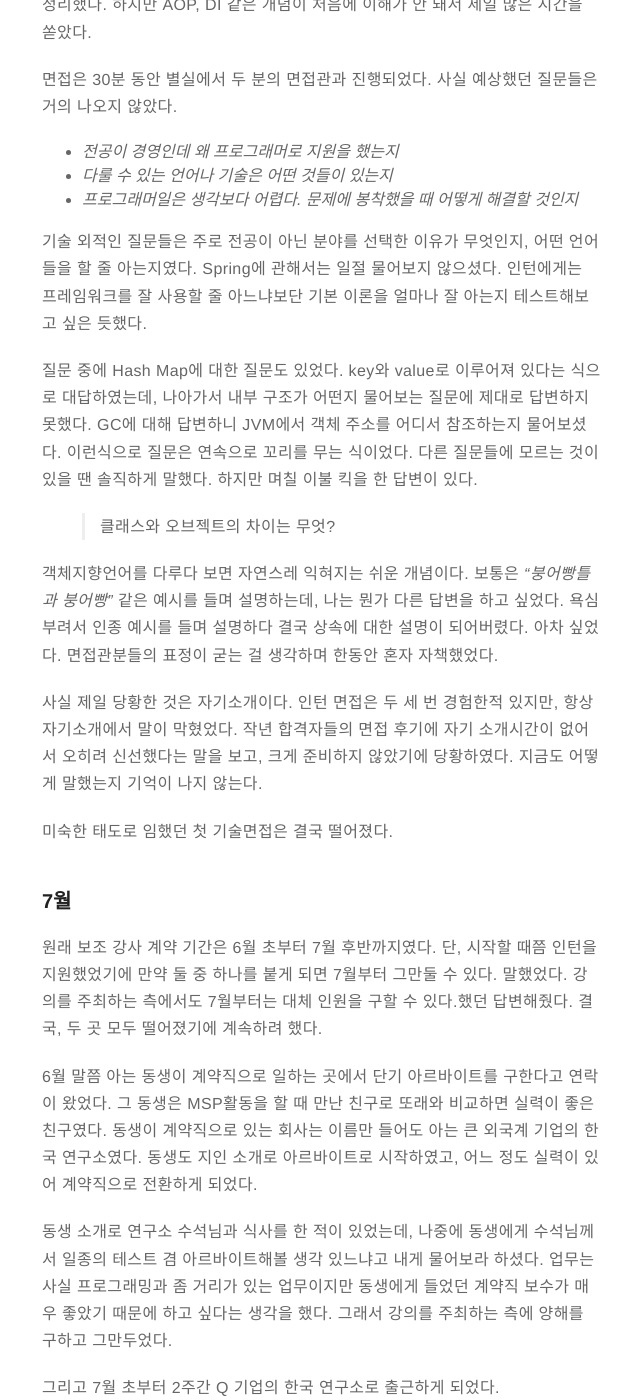
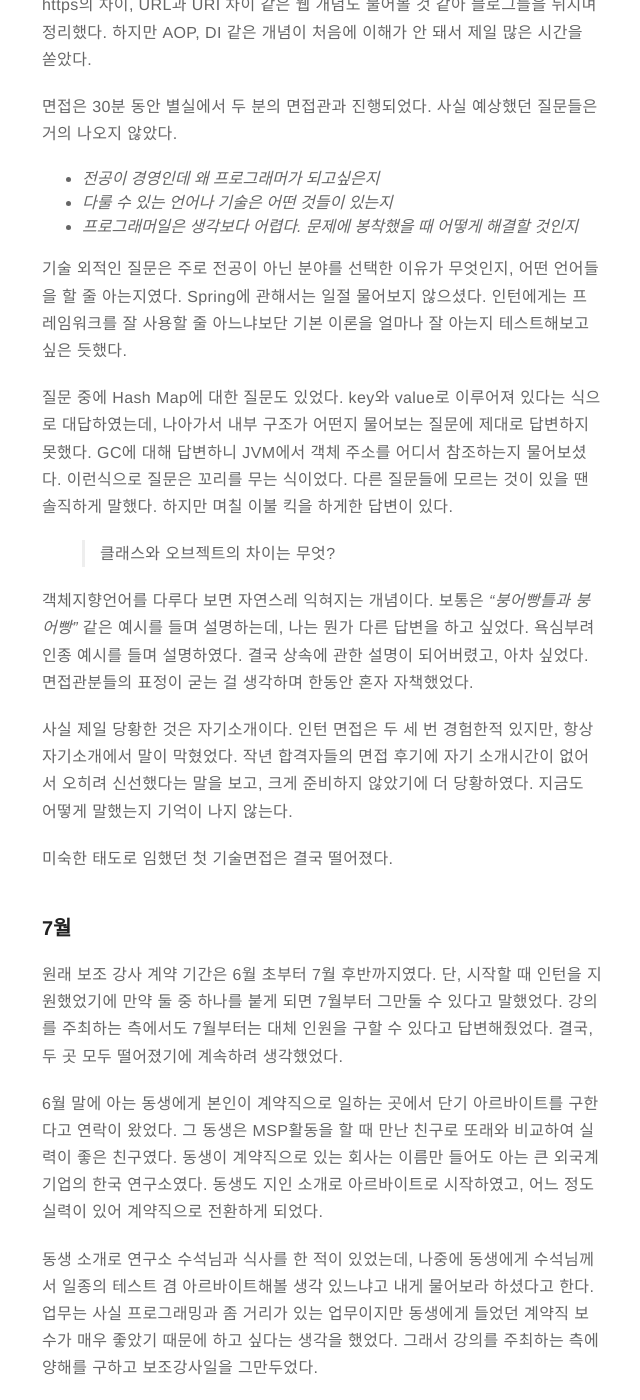
Before and after one commit to Sehun-Kim/blog, a Jekyll site: the page built from _posts/2018-07-27-mind2.markdown, in a window 1280 px wide and 1400 px high, scrolled down 3876 px. Shown: the whole window, without its empty margins (318-958 px from the left). Built offline with Jekyll 4.4.1, drawn with Linux system fonts in a browser that asks for light colours; comment, search, counter and statistics services are not loaded; some of the changed text lies outside the part shown.

Commit message:
mind2 modified

````diff
--- a/_posts/2018-07-24-mind1.markdown
+++ b/_posts/2018-07-24-mind1.markdown
@@ -16,7 +16,7 @@
 ---
 
 # 나를 돌아보기
-2018년은 본격적인 프로그래밍 공부와 취준이라는 타이틀이 붙은 한 해이다. 부끄럽게도 현재 나는 아무것도 이루지 못했지만, 새로운 시작을 위해 지금까지의 일들을 정리해 보고자한다. 그 전에 처음 프로그래밍을 배워야겠다고 생각하게 된 계기를 짚어야 할 듯하다.
+2018년은 본격적으로 프로그래밍 공부를 하고 취업준비를 하겠다는 거창한 타이틀이 붙은 해이다. 부끄럽게도 현재 나는 아무것도 이루지 못했지만, 새로운 시작을 위해 지금까지의 일들을 정리해 보려한다. 그 전에 처음 프로그래밍을 배워야겠다고 생각하게 된 계기를 짚어야 할 듯하다.
 
 ## 프로그래밍을 배우게 된 계기
 나는 경영학부생이다. 사실 처음 학과를 선택할 때 취업이 잘된다는 말만 듣고 선택했다. 지금과 달리 10년도와 11년도엔 상경계열이 인기 있었다. 별 생각없이 학교생활을 하다. 군대를 다녀오니 군대뽕에 취해 취업보단 창업이 하고 싶어졌다.
--- a/_posts/2018-07-27-mind2.markdown
+++ b/_posts/2018-07-27-mind2.markdown
@@ -35,33 +35,33 @@
 
 ### 1, 2월
 
-일단 나는 더 배우고 싶었다. 학교에서 배운 것은 기초 JAVA 문법, 운영체제, 유닉스, 자료구조가 전부였고, 주도적으로 개발에 참여한 프로젝트는 맨 처음 만든 강의평가사이트뿐이었다.
+일단 나는 더 배우고 싶었다. 학교에서 배운 것은 기초 JAVA 문법, 운영체제, 유닉스, 자료구조가 전부였다. 또 주도적으로 개발한 프로젝트는 맨 처음 만든 강의평가사이트뿐이었다.
 
-그래서 6개월 동안 교육 기간을 가진다는 모 SI 대기업의 인턴과 모 게임회사에서 진행하는 코딩캠프를 야심 차게 지원하였다. 하지만 두 곳 모두 당연하게 서류에서 바로 탈락하였다. 이대론 아무것도 못 할 것 같아, 가산에 있는 모 국비지원학원에 다니게 되었다. 국비지원학원에 다니게 된 이유는 세 가지다.
+그래서 6개월 동안 교육 기간을 가진다는 모 SI 대기업의 인턴과 모 게임회사에서 진행하는 코딩캠프를 야심 차게 지원하였다. 하지만 두 곳 모두 당연하게 서류에서 탈락하였다. 이대론 아무것도 못 할 것 같아, 가산에 있는 모 국비지원학원에 다니게 되었다. 국비지원학원에 다니게 된 이유는 세 가지다.
 
 1. JAVA와 Spring을 가르쳐준다.
 2. 학비가 들지 않는다.
 3. 정기적으로 생활비를 받을 수 있다.
 
-일단 유료학원은 가격이 너무 비쌌기에 피했다. 또 많은 대기업이 JAVA와 Spring을 쓴다는 이야길 들었기에, Spring을 배우고 싶었다. 집에 여유가 없었기에 생활비를 받으면서 학비도 들지 않는 국비지원이 최고의 선택이었다.
+일단 유료학원은 가격이 너무 비쌌기에 피했다. 또 많은 대기업이 JAVA와 Spring을 쓴다는 이야길 들었기에, Spring을 배우고 싶었다. 집엔 여유가 없었기에 생활비를 받으면서 학비도 들지 않는 국비지원학원이 당시 최고의 선택이었다.
 
 나는 1월 말부터 학원에 다니기 시작했다. 해당 반의 수강생 대부분이 전공자들이었고, 나를 포함한 세 명 정도가 비전공자였다.
 
-처음엔 기대감이 컸다. 학부의 이론수업 말고 전문가에게 프로젝트를 만들기 위한 수업은 들을 기회가 처음이었기에 더 그랬던 것 같다. 하지만 몇 주가 지나기도 전에 그 기대는 실망으로 바뀌었다.
+처음에는 기대감이 컸다. 학부의 이론수업 말고 실무를 겪은 전문가에게 듣는 수업은 처음이었기에 더 그랬던 것 같다. 하지만 몇 주가 지나고 그 기대는 실망으로 바뀌었다.
 
-절반의 학생들은 의욕이 없었고, 강사님은 대학원 준비로 수업에 열정이 없었다. 강사는 다수 학생들의 수준은 고려하지 않고 남은 시간이 별로 없다는 말만 하며 진도를 나갔다. 항상 강사님 혼자 설명하고 바로 응용문제를 내주고, 수업시간의 절반 이상을 자습 명목으로 방치했었다. 자습시간 동안 강사님은 항상 대학원 과제를 하고 있었다.
+절반 이상의 학생들은 의욕이 없었고, 강사님은 대학원 준비로 수업에 열정이 없었다. 강사는 다수의 학생들의 수준은 고려하지 않고 종강까지 남은 시간이 별로 없다는 말만 하며 빠르게 진도를 뺐다. 항상 강사님 혼자 말하고 바로 응용문제를 내주었다. 하루 수업시간의 절반을 자습 명목으로 방치하였다. 자습시간 동안 강사님은 항상 대학원 과제를 했다.
 
-물론 프로그래밍을 배울 때 혼자 만들어보는 시간은 중요하다. 내게 초반 내용은 익숙한 부분이었고, 응용한 문제도 간단한 편이었다. 하지만 대부분 학생들은 수업을 따라오기 힘들어했다. 강사님은 학생들의 질문에는 책을 보고 찾아보거나 옆자리 짝에 물어보라고 대답했다. 모든 국비지원강의가 이렇지 않겠지만, 굉장히 실망했었다. 이대로 가면 남들보다 앞서가기보단 뒤처질 것 같다는 두려움이 생겼다.
+물론 프로그래밍을 배울 때 혼자 만들어보는 시간은 중요하다. 내게 초반 내용은 익숙한 부분이었고, 응용한 문제도 간단한 편이었다. 하지만 대부분 학생들은 수업을 따라오기 힘들어했다. 강사님은 학생들의 질문에 책을 보고 찾아보거나 옆자리 짝에 물어보라고 대답했다. 모든 국비지원강의가 이렇지 않겠지만, 굉장히 실망했었다. 이대로 가면 남들보다 앞서가기보단 뒤처질 것 같다는 두려움이 생겼다.
 
 나는 JAVA 수업이 끝난 2월 말에 학원을 그만두었다. 사실 학원과 강의에 대한 실망도 컸지만, 당시 개인적으로 멘탈이 흔들릴 일이 있어서 새롭게 시작하고 싶었다. 지금도 해당 학원을 그만둔 것은 후회하지 않는다. 다만 이후 시간을 알차게 보내지 못한 것이 아쉽다.
 
 ### 3, 4, 5월
 
-우발적으로 학원을 그만두고 지난해 교내 프로그래밍 교육 동아리 활동을 같이했던 전공자 친구와 연락을 했다. 그 친구도 나와 같은 입장에서 취업을 준비하고 있었다. 다만 그 친구는 전공자라서 학교에서 Spring을 배우고 이미 수업으로 프로젝트를 해본 경험이 있었다.
+우발적으로 학원을 그만두고, 17년도에 교내 프로그래밍 교육 동아리 활동을 같이했던 전공자 친구와 연락을 했다. 그 친구도 나와 같은 입장에서 취업준비를하고 있었다. 다만 그 친구는 전공자라 학교에서 Spring을 배우고 프로젝트를 해본 경험이 있었다.
 
-나는 그 친구의 동기와 선배가 사는 자취방으로 출근해서 공부하기 시작했다. 친구의 동기는 N 포털에 이미 취업하여 일을 하고 있었다. 친구의 선배도 큰 쇼핑몰의 전산팀에서 근무하였기 때문에 낮에는 집이 비어있었다. 우리는 빈 자취방을 공부방처럼 사용했다.
+나는 그 친구의 동기와 선배가 사는 자취방에 가서 공부하기 시작했다. 친구의 동기는 N 포털에 이미 취업하여 일을 하고 있었다. 친구의 선배도 대형 쇼핑몰 전산팀에 근무하였기 때문에 낮에는 집이 비어있었다. 우리는 빈 자취방을 공부방처럼 사용했다.
 
-나는 5월에 있을 N 포털이 대학생 인턴을 뽑기 위해 진행하는 해커톤에 지원하기 위해 Spring으로 프로젝트를 만들 준비를 했다. 해당 해커톤으로 친구의 동기가 N 포털에 입사하였기에, 친구의 동기가 해커톤에 지원할 때 만들 프로젝트의 큰 틀을 짜주었다.
+우린 5월에 있을 N 포털이 대학생 인턴을 뽑기 위해 진행하는 해커톤에 지원하기 위해 Spring으로 프로젝트를 만들 준비를 했다. 해당 해커톤으로 친구의 동기가 N 포털에 입사하였기에, 친구의 동기가 해커톤에 지원할 때 만들 프로젝트의 큰 틀을 짜주었다.
 
 ```
 - 클라이언트들은 서버에 개별적으로 필요한 만큼의 데이터를 요청한다.
@@ -69,23 +69,22 @@
 - 각 클라이언트는 요청을 비 동기적으로 보낸다.
 - 서버는 요청을 각각의 API 서버로 분배하여 처리한다.
 ```
+우린 같은 내용의 프로젝트를 따로 개발하였다. 같이 시작한 친구는 이미 Spring을 다룰 줄 알기에 바로 개발을 시작했고, 난 인프런에서 JSP부터 Spring까지 기초 강의를 들었다.
 
-같이 시작할 친구는 이미 Spring을 다룰 줄 알기에 바로 개발을 시작했고, 난 인프런에서 JSP부터 Spring까지 기초 강의를 들었다.
-
-친구보단 한 달 반 정도 늦게 프로젝트를 만들기 시작했다. Spring은 Rails처럼 MVC 패턴을 가진 프레임워크다. 하지만 내부 로직을 정확히 몰라도 사용할 수 있던 Rails와 달리 Spring은 세팅부터 하나하나 까다로운 게 많았다.
+나는 친구보다 한 달 반 정도 늦게 프로젝트를 만들기 시작했다. Spring은 Rails처럼 MVC 패턴을 가진 프레임워크다. 하지만 내부 로직을 정확히 모르고 사용해도 별 문제 없었던 Rails와 달리 Spring은 세팅부터 하나하나 까다로운 게 많았다.
 
 해커톤에 지원하는 시기가 왔을 때쯤 기본적인 기능은 모두 완성하였다. 친구는 기본 기능 이외에도 추가적인 부분까지 구현하였다. 결과적으로 나는 떨어졌고, 친구는 붙어서 해커톤 행사에 다녀왔다. 떨어진 이유를 생각해 보면 요구하는 문항에 모두 자신 없게 답변을 작성했었다. 실제로 해보지 않은 것들이었지만, 비슷한 거라도 어떻게든 엮었어야 했는데 너무 양심적으로 쓴 듯하다.
 
 이 시기쯤 블로그의 필요성을 느끼고 블로그를 만들었다. 하지만 프로그래머스의 알고리즘 문제풀이 두 개를 끝으로 어떠한 글도 쓴 적이 없다.
 
-친구가 해커톤에 붙었을 때 더는 같이 공부할 이유가 없어졌고, 마침 전에 했던 동아리의 지인이 프로그래밍 교육을 하는 데 보조강사가 필요하다는 연락을 받았다. 정기적으로 갈 곳도 없었고 돈도 없었기에 보조강사 아르바이트를 하기 시작했다.
+친구가 해커톤에 붙었을 때 더는 같이 공부할 이유가 없어졌고, 마침 지인이 프로그래밍 교육을 하는 데 보조강사가 필요하다는 연락을 받았다. 정기적으로 갈 곳도 없었고 돈도 없었기에 보조강사 아르바이트를 하기 시작했다.
 
 
 ### 6월
 
-6월 초부터 역삼으로 출퇴근하기 시작했다. 강의는 총 9주간 평일 9시부터 6시까지 Rails로 웹서비스를 개발하는 법을 가르치는 것이었다. 주 강사는 친한 지인이고 내 역할은 수강생들의 질문들을 받아주는 것이었기에 큰 어려움은 없었다. 대부분 질문은 주 강사인 지인에게 했고 나는 몇몇 사소한 질문들만 받으면 되었다. 수강생들은 모두 국비지원으로 교육을 받는 분들이었다. 같이 취업준비를 하는 처지에서 먼저 배운 것들을 설명하려니 조금 쑥스러웠다.
+6월 초부터 역삼으로 출퇴근하기 시작했다. 강의내용은 총 9주간 평일 9시부터 6시까지 Rails로 웹서비스를 개발하는 법을 가르치는 것이었다. 주 강사는 친한 지인이고 내 역할은 수강생들의 질문들을 받아주는 것이었기에 큰 어려움은 없었다. 주로 주 강사인 지인에게 질문을 했고 나는 몇몇 사소한 질문들만 받으면 되었다. 수강생들은 모두 국비지원으로 교육을 받는 분들이었다. 같이 취업준비를 하는 처지에서 먼저 배운 것들을 설명하려니 조금 쑥스러웠다.
 
-이쯤 5월 말에 넣었던 e커머스들의 인턴 결과가 나왔다. t모 기업과 e모 기업에 서류를 넣었었는데, 다행스럽게 둘 다 서류에 붙어 코딩테스트를 보게 되었다. 5월에도 프로그래머스에서 하는 스타트업 인턴 연계 테스트를 본 적이 있다. 이때 실제 코딩테스트를 처음 봤었는데 세 문제 중 한 문제만 맞추고 나머지는 제대로 풀지 못했었다. 알고리즘 공부의 필요성은 느꼈지만 당장 못하는 게 많아서 미루고 있던 차에 또 테스트를 보려니 걱정을 많이 했다.
+이쯤 5월 말에 넣었던 e커머스들의 인턴 결과가 나왔다. t모 기업과 e모 기업에 서류를 넣었었는데, 다행스럽게 둘 다 서류에 붙어 코딩테스트를 보게 되었다. 5월에 프로그래머스에서 하는 스타트업 인턴 연계 테스트를 본 적이 있다. 이때 코딩테스트는 처음 보았는데 세 문제 중 한 문제만 맞추고 나머지는 제대로 풀지 못했었다. 알고리즘 공부의 필요성은 느꼈지만 당장 못하는 게 많아서 미루고 있던 차에 또 테스트를 보려니 걱정을 많이 했다.
 
 e모 기업의 코딩테스트는 총 6문제였고 DP(다이내믹 프로그래밍)와 기본 자료구조를 활용해서 풀 수 있는 문제들이었다. 3시간이 주어졌고 나는 시간 안에 2문제 정도밖에 풀지 못했다. 반면에 t모 기업의 코딩테스트는 작은 프로젝트를 만드는 것이었다. 물론 이것도 시간 안에 완성하지는 못했지만, 일반적인 알고리즘 테스트보단 더 재미있게 풀었다.
 
@@ -94,33 +93,33 @@
 비슷한 시기에 같이 공부했던 친구도 N 포털 인턴 면접 준비를 하였다. 친구는 나보다 미리 준비하고 있었기에 친구에게 예상 질문들을 공유 받았다. 친구가 공유해준 예상질문은 Java와 Spring에 대한 질문들을 주를 이뤘다. t모 기업도 Spring을 이용해 개발하고 있었기에, 관련된 질문만 집중적으로 정리했다. 나는 추가로 http와 https의 차이, URL과 URI 차이 같은 웹 개념도 물어볼 것 같아 블로그들을 뒤지며 정리했다. 하지만 AOP, DI 같은 개념이 처음에 이해가 안 돼서 제일 많은 시간을 쏟았다.
 
 면접은 30분 동안 별실에서 두 분의 면접관과 진행되었다. 사실 예상했던 질문들은 거의 나오지 않았다.
-- *전공이 경영인데 왜 프로그래머로 지원을 했는지*
+- *전공이 경영인데 왜 프로그래머가 되고싶은지*
 - *다룰 수 있는 언어나 기술은 어떤 것들이 있는지*
 - *프로그래머일은 생각보다 어렵다. 문제에 봉착했을 때 어떻게 해결할 것인지*
 
-기술 외적인 질문들은 주로 전공이 아닌 분야를 선택한 이유가 무엇인지, 어떤 언어들을 할 줄 아는지였다. Spring에 관해서는 일절 물어보지 않으셨다. 인턴에게는 프레임워크를 잘 사용할 줄 아느냐보단 기본 이론을 얼마나 잘 아는지 테스트해보고 싶은 듯했다.
+기술 외적인 질문은 주로 전공이 아닌 분야를 선택한 이유가 무엇인지, 어떤 언어들을 할 줄 아는지였다. Spring에 관해서는 일절 물어보지 않으셨다. 인턴에게는 프레임워크를 잘 사용할 줄 아느냐보단 기본 이론을 얼마나 잘 아는지 테스트해보고 싶은 듯했다.
 
-질문 중에 Hash Map에 대한 질문도 있었다. key와 value로 이루어져 있다는 식으로 대답하였는데, 나아가서 내부 구조가 어떤지 물어보는 질문에 제대로 답변하지 못했다. GC에 대해 답변하니 JVM에서 객체 주소를 어디서 참조하는지 물어보셨다. 이런식으로 질문은 연속으로 꼬리를 무는 식이었다. 다른 질문들에 모르는 것이 있을 땐 솔직하게 말했다. 하지만 며칠 이불 킥을 한 답변이 있다.
+질문 중에 Hash Map에 대한 질문도 있었다. key와 value로 이루어져 있다는 식으로 대답하였는데, 나아가서 내부 구조가 어떤지 물어보는 질문에 제대로 답변하지 못했다. GC에 대해 답변하니 JVM에서 객체 주소를 어디서 참조하는지 물어보셨다. 이런식으로 질문은 꼬리를 무는 식이었다. 다른 질문들에 모르는 것이 있을 땐 솔직하게 말했다. 하지만 며칠 이불 킥을 하게한 답변이 있다.
 
 > 클래스와 오브젝트의 차이는 무엇?
 
-객체지향언어를 다루다 보면 자연스레 익혀지는 쉬운 개념이다. 보통은 *"붕어빵틀과 붕어빵"* 같은 예시를 들며 설명하는데, 나는 뭔가 다른 답변을 하고 싶었다. 욕심부려서 인종 예시를 들며 설명하다 결국 상속에 대한 설명이 되어버렸다. 아차 싶었다. 면접관분들의 표정이 굳는 걸 생각하며 한동안 혼자 자책했었다.
+객체지향언어를 다루다 보면 자연스레 익혀지는 개념이다. 보통은 *"붕어빵틀과 붕어빵"* 같은 예시를 들며 설명하는데, 나는 뭔가 다른 답변을 하고 싶었다. 욕심부려 인종 예시를 들며 설명하였다. 결국 상속에 관한 설명이 되어버렸고, 아차 싶었다. 면접관분들의 표정이 굳는 걸 생각하며 한동안 혼자 자책했었다.
 
-사실 제일 당황한 것은 자기소개이다. 인턴 면접은 두 세 번 경험한적 있지만, 항상 자기소개에서 말이 막혔었다. 작년 합격자들의 면접 후기에 자기 소개시간이 없어서 오히려 신선했다는 말을 보고, 크게 준비하지 않았기에 당황하였다. 지금도 어떻게 말했는지 기억이 나지 않는다.
+사실 제일 당황한 것은 자기소개이다. 인턴 면접은 두 세 번 경험한적 있지만, 항상 자기소개에서 말이 막혔었다. 작년 합격자들의 면접 후기에 자기 소개시간이 없어서 오히려 신선했다는 말을 보고, 크게 준비하지 않았기에 더 당황하였다. 지금도 어떻게 말했는지 기억이 나지 않는다.
 
 미숙한 태도로 임했던 첫 기술면접은 결국 떨어졌다.
 
 ### 7월
 
-원래 보조 강사 계약 기간은 6월 초부터 7월 후반까지였다. 단, 시작할 때쯤 인턴을 지원했었기에 만약 둘 중 하나를 붙게 되면 7월부터 그만둘 수 있다. 말했었다. 강의를 주최하는 측에서도 7월부터는 대체 인원을 구할 수 있다.했던 답변해줬다. 결국, 두 곳 모두 떨어졌기에 계속하려 했다.
+원래 보조 강사 계약 기간은 6월 초부터 7월 후반까지였다. 단, 시작할 때 인턴을 지원했었기에 만약 둘 중 하나를 붙게 되면 7월부터 그만둘 수 있다고 말했었다. 강의를 주최하는 측에서도 7월부터는 대체 인원을 구할 수 있다고 답변해줬었다. 결국, 두 곳 모두 떨어졌기에 계속하려 생각했었다.
 
-6월 말쯤 아는 동생이 계약직으로 일하는 곳에서 단기 아르바이트를 구한다고 연락이 왔었다. 그 동생은 MSP활동을 할 때 만난 친구로 또래와 비교하면 실력이 좋은 친구였다. 동생이 계약직으로 있는 회사는 이름만 들어도 아는 큰 외국계 기업의 한국 연구소였다. 동생도 지인 소개로 아르바이트로 시작하였고, 어느 정도 실력이 있어 계약직으로 전환하게 되었다.
+6월 말에 아는 동생에게 본인이 계약직으로 일하는 곳에서 단기 아르바이트를 구한다고 연락이 왔었다. 그 동생은 MSP활동을 할 때 만난 친구로 또래와 비교하여 실력이 좋은 친구였다. 동생이 계약직으로 있는 회사는 이름만 들어도 아는 큰 외국계 기업의 한국 연구소였다. 동생도 지인 소개로 아르바이트로 시작하였고, 어느 정도 실력이 있어 계약직으로 전환하게 되었다.
 
-동생 소개로 연구소 수석님과 식사를 한 적이 있었는데, 나중에 동생에게 수석님께서 일종의 테스트 겸 아르바이트해볼 생각 있느냐고 내게 물어보라 하셨다. 업무는 사실 프로그래밍과 좀 거리가 있는 업무이지만 동생에게 들었던 계약직 보수가 매우 좋았기 때문에 하고 싶다는 생각을 했다. 그래서 강의를 주최하는 측에 양해를 구하고 그만두었다.
+동생 소개로 연구소 수석님과 식사를 한 적이 있었는데, 나중에 동생에게 수석님께서 일종의 테스트 겸 아르바이트해볼 생각 있느냐고 내게 물어보라 하셨다고 한다. 업무는 사실 프로그래밍과 좀 거리가 있는 업무이지만 동생에게 들었던 계약직 보수가 매우 좋았기 때문에 하고 싶다는 생각을 했었다. 그래서 강의를 주최하는 측에 양해를 구하고 보조강사일을 그만두었다.
 
-그리고 7월 초부터 2주간 Q 기업의 한국 연구소로 출근하게 되었다.
+그리고 7월 초부터 2주간 Q기업의 한국 연구소로 출근하게 되었다.
 
-Q 연구소는 자율주행 AI를 만들기 위한 데이터를 모으는 작업을 하고 있었다. 데이터는 각기 다른 업체에게 받고 있었는데, 나는 그중 하나의 기업의 파트타이머로 일했다. 업무 자체는 어렵지 않았다. 단순한 검사를 반복하는 업무였기에 많이 답답했다.
+Q기업의 연구소는 자율주행 AI를 만들기 위한 데이터를 모으는 작업을 하고 있었다. 데이터는 각기 다른 업체에게 받고 있었는데, 나는 그 중 한 업체의 파트타이머로 일했다. 업무 자체는 어렵지 않았다. 단순한 검사를 반복하는 업무였기에 많이 답답할 뿐이었다.
 
 만약 계약직을 하게 되도 업무는 단순한 검사를 반복하고 보고하는 업무를 할 것이었다. 가끔 수석님을 마주치면 나에게 일은 할만한지 물어보셨다. 수석님은 아무리 이곳이 좋은 곳이고, 돈을 많이 받아도 하고 싶은 일이 있는 사람이 기약 없이 할 만한 일은 아니라고 말씀하셨다. 진지하게 학원을 알아보거나 공부를 더 하라고 말씀해주셨다. 수석님께서 말한 테스트는 개발자가 하고 싶은 친구가 이 업무에 적응해서 할 수 있을지였다.
 
@@ -131,10 +130,10 @@
 
 이렇게 내 상반기의 활동들도 끝이 났다. 내가 글의 제목을 <strong>준비만 하는 겁쟁이</strong>라고 지은 이유가 있다.
 
-모든 대학생활이 끝났을 때 생각했던 것도 준비가 부족하다였으며, 현시점에 생각하는 것도 준비가 부족하다는 것이다..
-**준비가 안 된 게 맞다.** 근데 나는 준비가 안 되었다는 핑계로 시작을 미루고 있었다.
+모든 대학생활이 끝났을 때 생각했던 것도 준비가 부족하다였으며, 현시점에 생각하는 것도 준비가 부족하다는 것이다.
+**나는 준비가 안 된 게 맞다.** 근데 준비가 안 되었다는 핑계로 시작을 미루고 있었다.
 
-올해가 시작할 때 여유가 있을 때 *정보처리기사* 는 따려고 마음먹었다. 1차 필기 접수는 하고 공부는 설렁설렁하였다. 필기시험날이 가까워졌을 때 학원에서 만들어야 할 조그마한 프로젝트가 생겼었다. 공부는 거의 하지 않았고, 나는 필기시험 준비가 덜 되었다고 시험 5일 전에 취소했다.
+올해초에 여유가 있었기에 *정보처리기사* 를 따려고 마음먹었다. 1차 필기시험 접수를 하고 공부는 설렁설렁하였다. 필기 시험날이 가까워졌을 때 학원에서 만들어야 할 조그마한 프로젝트가 생겼었다. 공부는 거의 하지 않았고, 나는 필기시험 준비가 덜 되었다고 시험 5일 전에 취소했다.
 
 우발적으로 국비지원학원을 그만두었을 때, **편하게 공부하고 싶다는 생각** 으로 친구를 찾았다. N 기업의 해커톤을 지원하기 전까지 정말 편하게 공부했었다. 나는 공부하는 장소에 가고 싶을 때 가고, 집에 오고 싶을 때 왔다. 강의만 보면서 내가 직접 공부한 것처럼 착각했었다.
 
@@ -142,12 +141,11 @@
 
 ##### 부끄럽다.
 
-부족함을 느끼는 것은 좋다고 생각한다. 부족하면 준비하면 되니깐. 하지만 나는 준비를 핑계로 내 마음이 편해질 곳을 도망치며 시작도 하지 않았다. 내 전공이 아니라고, 나는 이제 시작한 사람이라고 혼자 위로하면서 몸과 마음이 편해지도록 행동했다. 결국, 그렇게 도망치다 보면 내가 생각하는 준비는 평생 되지 않을 것이다.
-
+부족함을 느끼는 것은 좋다고 생각한다. 부족하면 준비하면 되니깐. 하지만 나는 준비를 핑계로 내 마음이 편해질 곳으로 도망치며 시작도 하지 않았다. 내 전공이 아니라고, 나는 이제 시작한 사람이라고 혼자 위로하면서 몸과 마음이 편해지도록 행동했다. 결국, 그렇게 도망치다 보니 내가 생각하는 준비는 하나도 하지 못했다.
 
 # 지금까지 난 '잘' 못했다.
 
-내 실패 요인은 불분명한 `목표`, 그리고 `겁`이다. 이 정도 하면 저 정도는 할 수 있겠지 라는 목표 없는 행동들, 시작도 안 하고 나한테는 수준이 높을 거라고 착각하는 겁쟁이 짓. 이 글을 보면서 계속 되새김질 하고 싶다.
+내 실패 요인은 불분명한 `목표`, 그리고 `겁`이다. *"이 정도 하면 저 정도는 할 수 있겠지"* 라는 목표 없는 행동들, 시작도 안 하고 나한테는 수준이 높을 거라고 착각하는 겁쟁이 짓. 이 글을 보면서 계속 되새김질 하고 싶다.
 
 > 준비가 안되었다는 건, 당장 시작해야한다는 뜻
 
````
